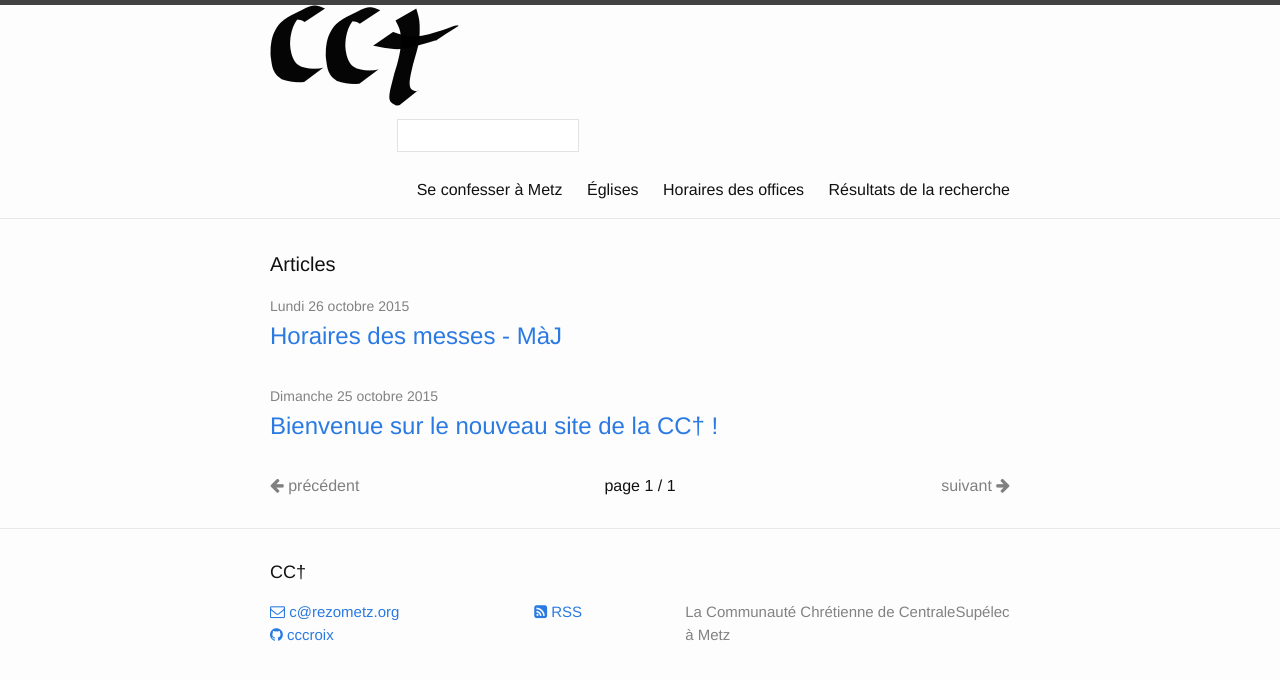
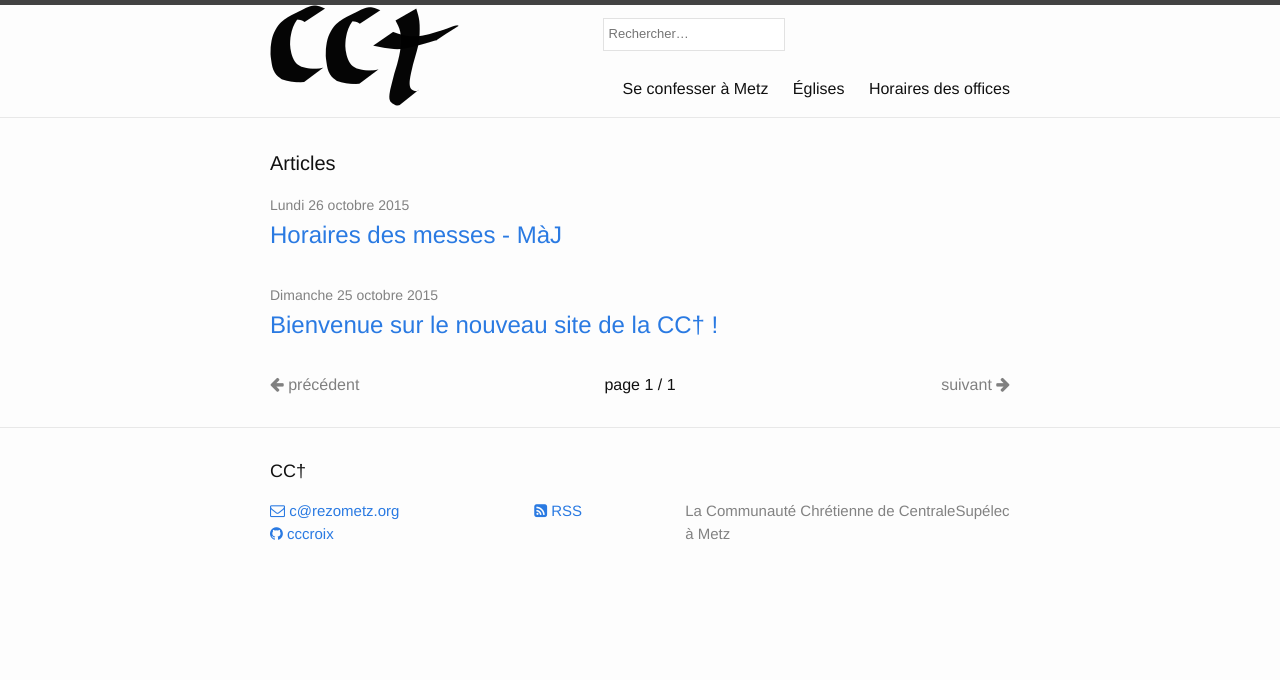
Before and after one commit to cccroix/cccroix.github.io, a Jekyll site: the page built from index.html, in a window 1280 px wide. Shown: the top 680 px of the page. Built offline with Jekyll 4.4.1, drawn with Linux system fonts in a browser that asks for light colours; nearby versions of some CDN libraries; the list of posts is cut into pages by our own code.

Commit message:
improves the search style

```diff
--- a/_includes/head.html
+++ b/_includes/head.html
@@ -13,6 +13,6 @@
 
 <!-- Tipue search-->
   <script src="https://ajax.googleapis.com/ajax/libs/jquery/2.1.4/jquery.min.js"></script>
-  <link href="css/tipuesearch.css" rel="stylesheet">
+  <link href="{{ site.baseurl }}/css/tipuesearch.css" rel="stylesheet">
 
 </head>
--- a/_includes/header.html
+++ b/_includes/header.html
@@ -16,11 +16,11 @@
       <div class="trigger">
 
       <form action="{{ site.baseurl}}/search.html">
-	<input type="text" name="q" id="tipue_search_input" autocomplete="off" required>
+	<input type="text" name="q" id="tipue_search_input" placeholder="Rechercher…" autocomplete="off" required>
 	</form>
 
         {% for page in site.pages %}
-          {% if page.title %}
+          {% if page.title and page.nav != false %}
           <a class="page-link" href="{{ page.url | prepend: site.baseurl }}">{{ page.title }}</a>
           {% endif %}
         {% endfor %}
```
Also changed, not shown: search.md (+1 -0 lines).
